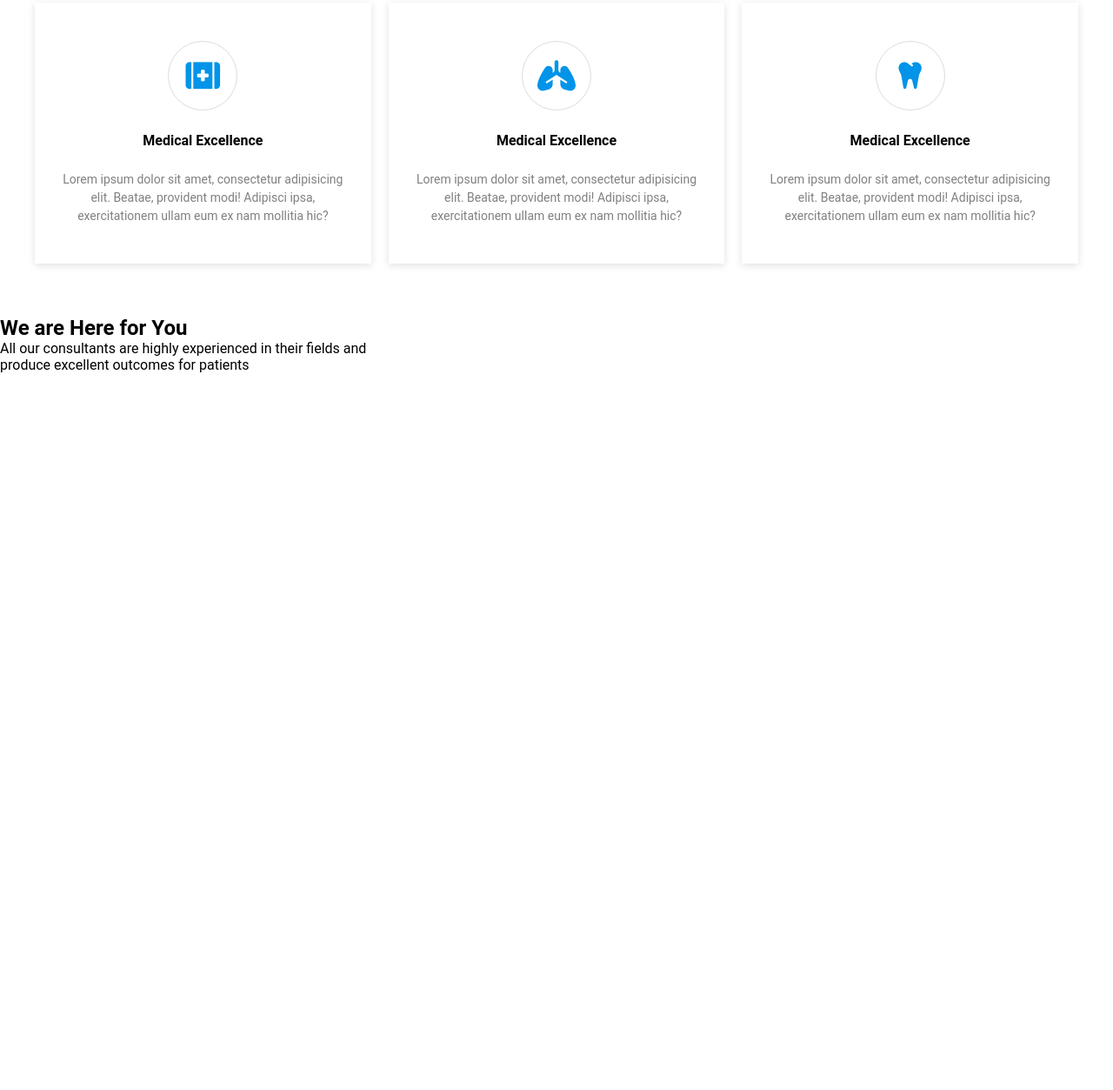
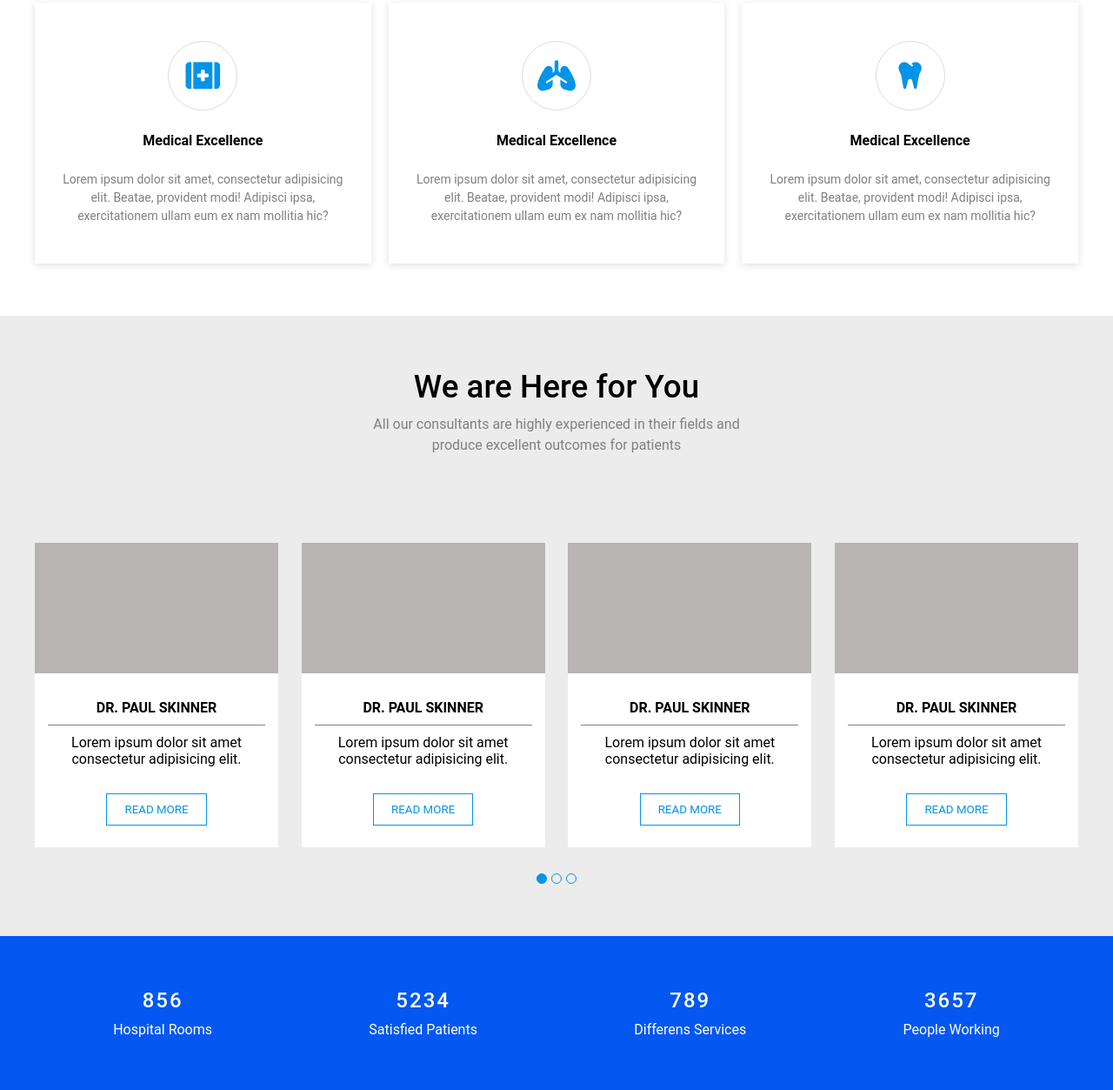
Before and after one commit to cihandundar/medical-home-page, a plain HTML site: page index.html in a window 1280 px wide. Shown: the part 1341-2594 px from the top of the page at 87% size. Before the commit the page ends 1770 px from the top, so only its background shows below. Drawn offline with nearby package versions, Linux system fonts and the light colour scheme.

Commit message:
doctor and numbers section added

```diff
--- a/index.html
+++ b/index.html
@@ -22,7 +22,7 @@
       <section>
         <header>
           <div class="mobile-logo">
-            <h1>MEDICAL</h1>
+            <h1>MEDICAL 22</h1>
           </div>
           <div class="hamburger">
             <span class="bar"></span>
@@ -61,7 +61,7 @@
             <nav>
               <div class="nav-container">
                 <div class="nav-left">
-                  <h1>MEDICAL</h1>
+                  <h1>MEDICAL 22</h1>
                 </div>
                 <div class="nav-right">
                   <ul>
@@ -215,7 +215,73 @@
               produce excellent outcomes for patients
             </p>
           </div>
-          <div class="doctor-container"></div>
+          <div class="doctor-container">
+            <div class="doctor-container-box">
+              <div class="doctor-container-box-top"></div>
+              <div class="doctor-container-box-text">
+                <h4>DR. PAUL SKINNER</h4>
+                <p>Lorem ipsum dolor sit amet consectetur adipisicing elit.</p>
+              </div>
+              <div class="doctor-container-box-btn">
+                <button>READ MORE</button>
+              </div>
+            </div>
+            <div class="doctor-container-box">
+              <div class="doctor-container-box-top"></div>
+              <div class="doctor-container-box-text">
+                <h4>DR. PAUL SKINNER</h4>
+                <p>Lorem ipsum dolor sit amet consectetur adipisicing elit.</p>
+              </div>
+              <div class="doctor-container-box-btn">
+                <button>READ MORE</button>
+              </div>
+            </div>
+            <div class="doctor-container-box">
+              <div class="doctor-container-box-top"></div>
+              <div class="doctor-container-box-text">
+                <h4>DR. PAUL SKINNER</h4>
+                <p>Lorem ipsum dolor sit amet consectetur adipisicing elit.</p>
+              </div>
+              <div class="doctor-container-box-btn">
+                <button>READ MORE</button>
+              </div>
+            </div>
+            <div class="doctor-container-box">
+              <div class="doctor-container-box-top"></div>
+              <div class="doctor-container-box-text">
+                <h4>DR. PAUL SKINNER</h4>
+                <p>Lorem ipsum dolor sit amet consectetur adipisicing elit.</p>
+              </div>
+              <div class="doctor-container-box-btn">
+                <button>READ MORE</button>
+              </div>
+            </div>
+          </div>
+          <div class="circle">
+            <span class="circle-item"></span>
+            <span class="circle-item"></span>
+            <span class="circle-item"></span>
+          </div>
+        </div>
+        <div class="numbers">
+          <div class="numbers-container">
+            <div class="numbers-col">
+              <h2>856</h2>
+              <p>Hospital Rooms</p>
+            </div>
+            <div class="numbers-col">
+              <h2>5234</h2>
+              <p>Satisfied Patients</p>
+            </div>
+            <div class="numbers-col">
+              <h2>789</h2>
+              <p>Differens Services</p>
+            </div>
+            <div class="numbers-col">
+              <h2>3657</h2>
+              <p>People Working</p>
+            </div>
+          </div>
         </div>
       </section>
     </main>
--- a/styles/index.css
+++ b/styles/index.css
@@ -423,3 +423,129 @@ nav {
 }
 
 /* DOCTOR SECTION CSS v */
+
+.doctor {
+  padding-block: 60px;
+  background-color: rgb(236, 236, 236);
+}
+.doctor-container {
+  max-width: 1200px;
+  margin: 0 auto;
+  display: flex;
+  justify-content: space-between;
+  flex-wrap: wrap;
+  gap: 20px;
+}
+
+@media (max-width: 817px) {
+  .doctor-container {
+    justify-content: center;
+  }
+}
+
+.doctor-title {
+  text-align: center;
+  padding-bottom: 100px;
+}
+.doctor-title > h2 {
+  font-size: 2.3rem;
+  font-weight: 500;
+  margin-bottom: 10px;
+}
+
+.doctor-title > p {
+  line-height: 1.5;
+  color: var(--background-color-header);
+}
+
+.doctor-container-box {
+  text-align: center;
+  height: 350px;
+  width: 280px;
+  background-color: var(--primary-color);
+}
+
+.doctor-container-box-top {
+  background-color: rgb(184, 180, 180);
+  height: 150px;
+}
+
+.doctor-container-box-text {
+  margin-block: 30px;
+  padding-inline: 15px;
+}
+
+.doctor-container-box-text > h4 {
+  border-bottom: 1px solid gray;
+  padding-bottom: 10px;
+}
+
+.doctor-container-box-text > p {
+  padding-top: 10px;
+}
+
+.doctor-container-box-btn > button {
+  border: 1px solid #0194e9;
+  background-color: var(--primary-color);
+  color: #0194e9;
+  padding: 10px 20px;
+  cursor: pointer;
+  transition: 0.3s ease;
+}
+.doctor-container-box-btn > button:hover {
+  background-color: #0194e9;
+  color: #fff;
+}
+.circle {
+  margin-top: 30px;
+  display: flex;
+  justify-content: center;
+  gap: 5px;
+}
+.circle-item {
+  cursor: pointer;
+  width: 10px;
+  height: 10px;
+  border: 1px solid #0194e9;
+  padding: 5px;
+  border-radius: 50%;
+}
+.circle-item:nth-child(1) {
+  background-color: #0194e9;
+}
+
+/* NUMBERS SECTION CSS */
+
+.numbers {
+  background-color: #0457f1;
+  padding-block: 60px;
+}
+
+.numbers-container {
+  max-width: 1200px;
+  margin: 0 auto;
+  display: flex;
+  align-items: center;
+  justify-content: space-around;
+  text-align: center;
+  flex-wrap: wrap;
+}
+
+.numbers-col {
+  color: var(--primary-color);
+}
+@media (max-width: 817px) {
+  .numbers-col {
+    width: 100%;
+    margin-bottom: 15px;
+  }
+}
+
+.numbers-col > h2 {
+  font-weight: 500;
+  letter-spacing: 2px;
+}
+
+.numbers-col > p {
+  margin-top: 10px;
+}
```
